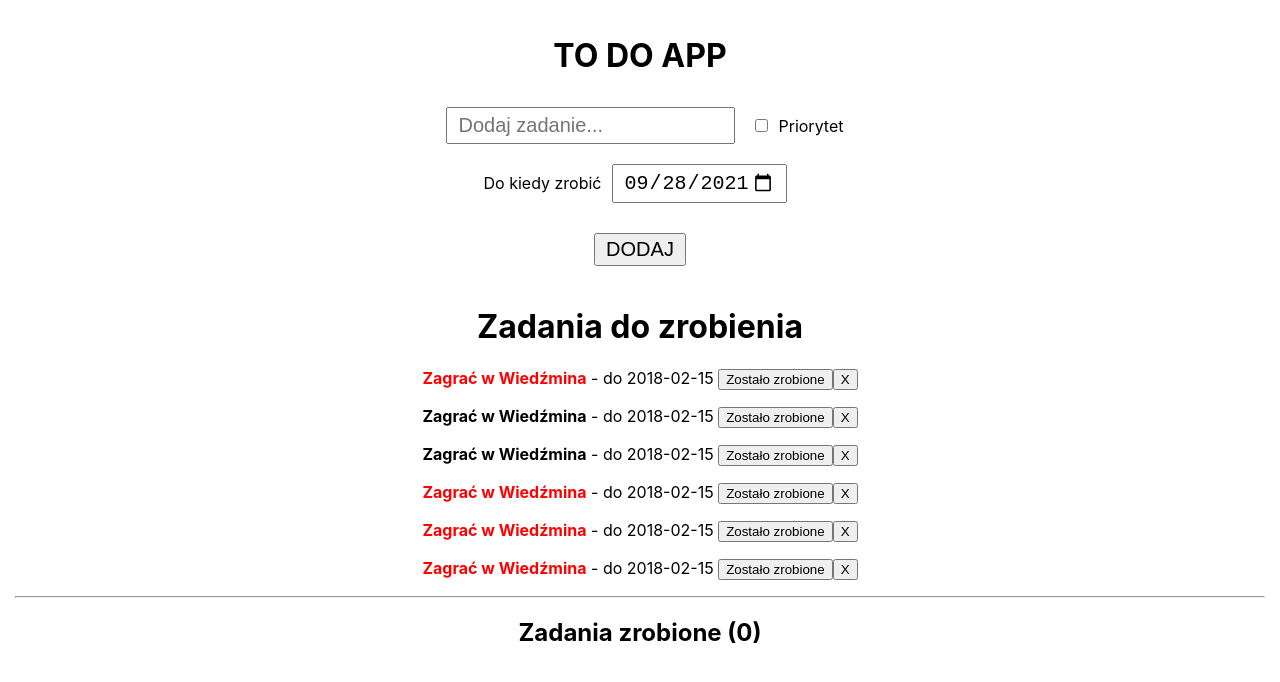
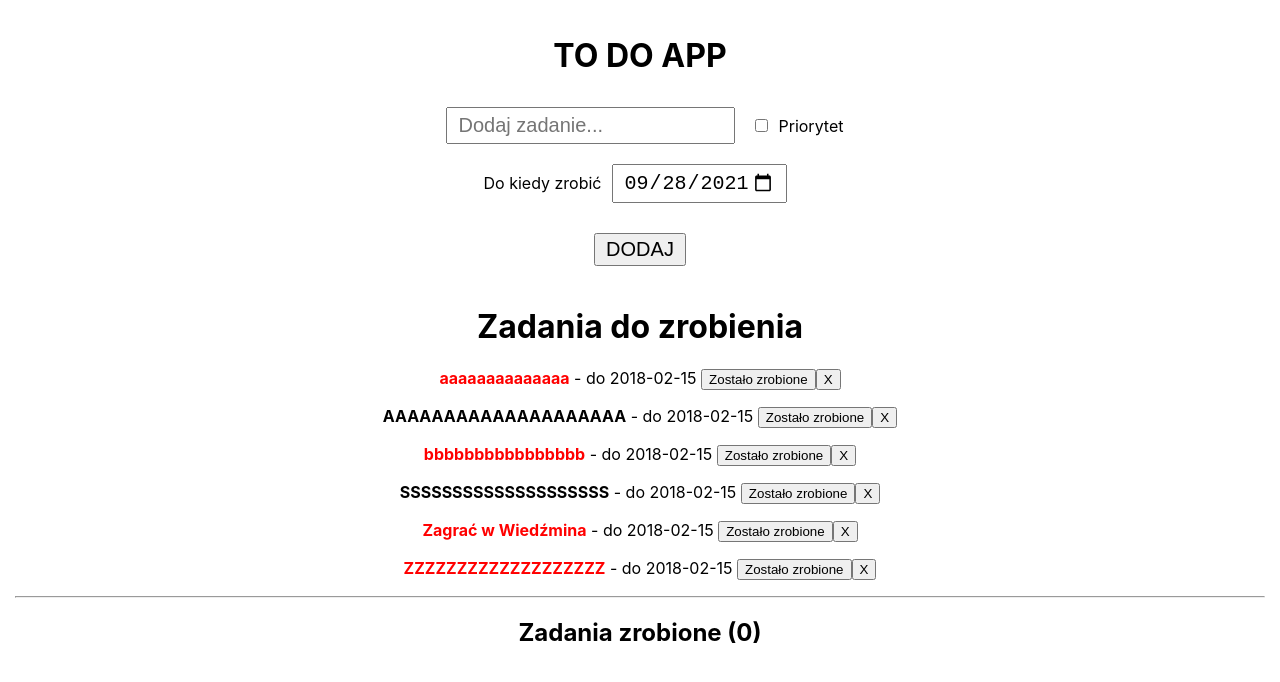
Before and after one commit to SzymonMrzyglod/toDoReactApp, a React (Create React App) app: page / in a window 1280 px wide. Shown: the top 682 px of the page. Built offline with nearby package versions, Linux system fonts and the light colour scheme.

Commit message:
add sort list

```diff
--- a/src/App.js
+++ b/src/App.js
@@ -9,7 +9,7 @@ class App extends Component{
     tasks: [
       {
         id: 0,
-        text: 'Zagrać w Wiedźmina',
+        text: 'ZZZZZZZZZZZZZZZZZZZ',
         date: '2018-02-15',
         important: true,
         active: true,
@@ -17,7 +17,7 @@ class App extends Component{
       },
       {
         id: 1,
-        text: 'Zagrać w Wiedźmina',
+        text: 'SSSSSSSSSSSSSSSSSSSS',
         date: '2018-02-15',
         important: false,
         active: true,
@@ -25,7 +25,7 @@ class App extends Component{
       },
       {
         id: 2,
-        text: 'Zagrać w Wiedźmina',
+        text: 'AAAAAAAAAAAAAAAAAAAA',
         date: '2018-02-15',
         important: false,
         active: true,
@@ -33,7 +33,7 @@ class App extends Component{
       },
       {
         id: 3,
-        text: 'Zagrać w Wiedźmina',
+        text: 'aaaaaaaaaaaaaa',
         date: '2018-02-15',
         important: true,
         active: true,
@@ -41,7 +41,7 @@ class App extends Component{
       },
       {
         id: 4,
-        text: 'Zagrać w Wiedźmina',
+        text: 'bbbbbbbbbbbbbbbb',
         date: '2018-02-15',
         important: true,
         active: true,
@@ -58,7 +58,7 @@ class App extends Component{
     ]
   }
   deleteTask = (id) => {
-    let tasks = [...this.state.tasks]; //KOPIA TABLICY TASKS
+    let tasks = [...this.state.tasks];
     tasks = tasks.filter(task => (
       task.id !== id
     ))
@@ -67,7 +67,6 @@ class App extends Component{
     })
   }
   changeTaskStatus = (id) => {
-    console.log('change w App id' + id);
     const tasks = [...this.state.tasks];
     tasks.forEach(task => {
       if(task.id === id){
@@ -80,7 +79,6 @@ class App extends Component{
     })
   }
   addTask = (text, date, important) => {
-    console.log("Data w add" + date);
     const task = {
       id: this.counter,
       text,
--- a/src/components/TaskList/TaskList.js
+++ b/src/components/TaskList/TaskList.js
@@ -4,6 +4,36 @@ import Task from '../Task/Task';
 const TaskList = (props) => {
     const active = props.tasks.filter(task => task.active)
     const done = props.tasks.filter(task => !task.active)
+
+    // done.sort((a, b) => {
+    //     return b.date - a.date
+    // })
+    if(done.length>= 2){
+        done.sort((a,b) => {
+            if(a.finishDate > b.finishDate){
+                return 1
+            }
+            if(a.finishDate < b.finishDate){
+                return -1
+            }
+            return 0
+        })
+    }
+
+    if(active.length >=2){
+        active.sort((a,b) => {
+            a=a.text.toUpperCase();
+            b=b.text.toUpperCase();
+            if(a < b){
+                return -1
+            }
+            if(a > b){
+                return 1
+            }
+            return 0;
+        })
+    }
+
     const activeTasks = active.map(task => (
         <Task
             task={task}
```
